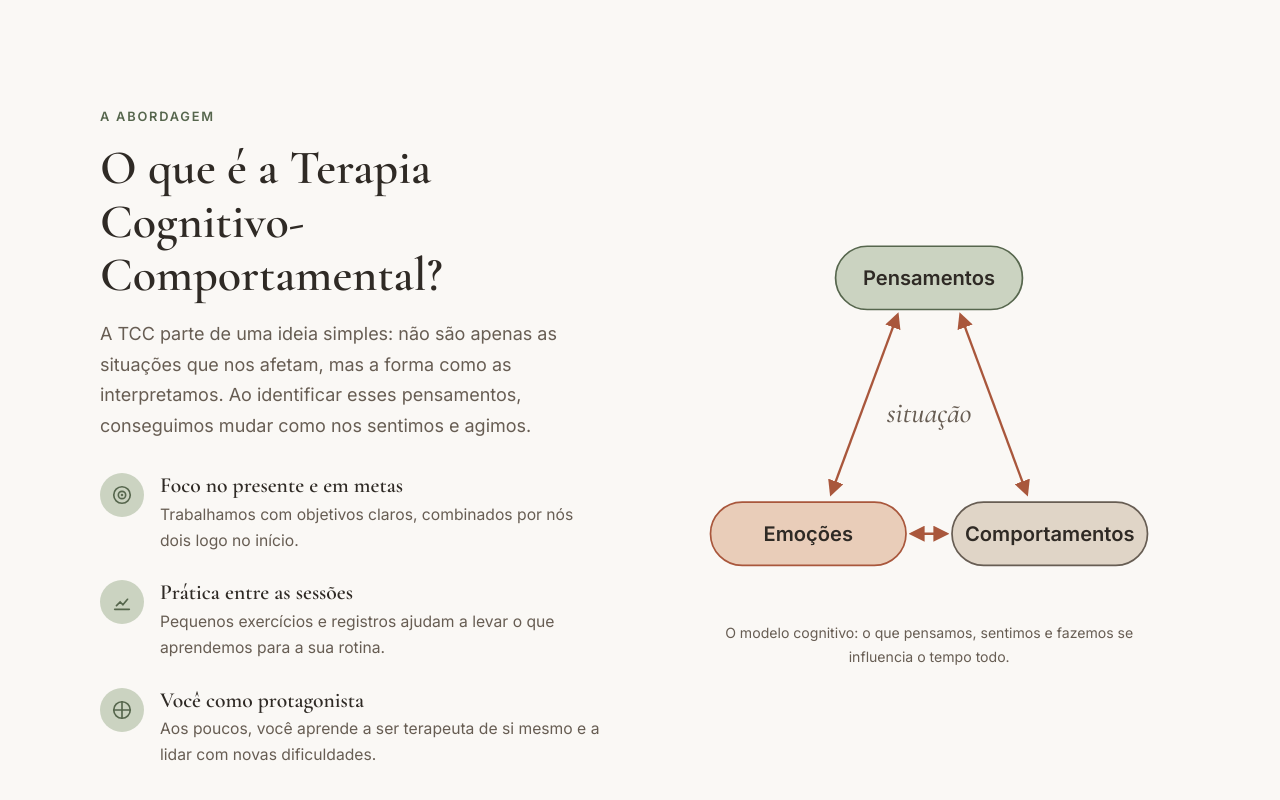
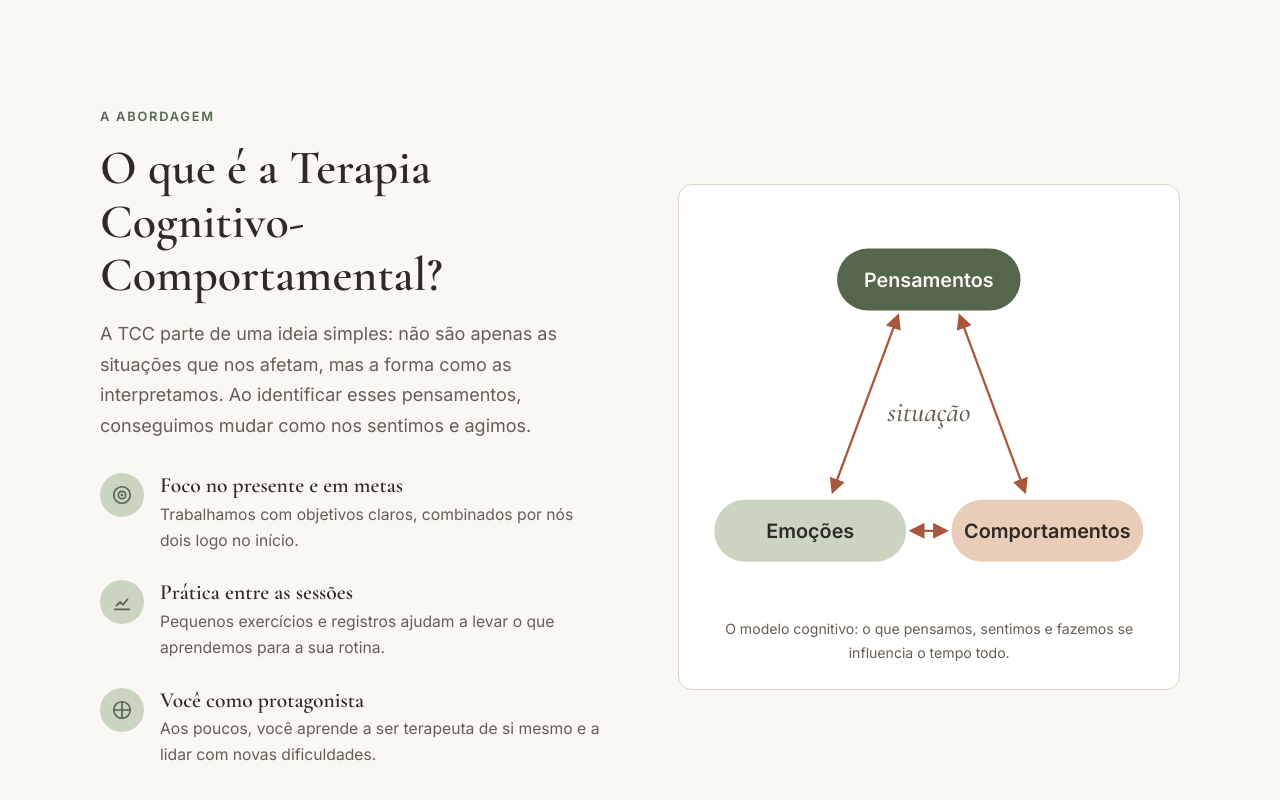
Before and after one commit to 4lmeida/psianna-santos, a plain HTML site: page index.html in a window 1280 px wide. Shown: the part 1686-2486 px from the top of the page. Drawn offline with nearby package versions, Linux system fonts and the light colour scheme.

Commit message:
Volta o diagrama da TCC ao estilo anterior (cartão branco e bolha verde)
This reverts commit 4ba492e.

Co-Authored-By: Claude Opus 5.5 <noreply@anthropic.com>

```diff
--- a/index.html
+++ b/index.html
@@ -19,7 +19,7 @@
 <link rel="preconnect" href="https://fonts.gstatic.com" crossorigin>
 <link rel="stylesheet" href="https://fonts.googleapis.com/css2?family=Cormorant+Garamond:ital,wght@0,500;0,600;1,500;1,600&family=Inter:wght@400;500;600&display=swap">
 <meta name="color-scheme" content="light">
-<link rel="stylesheet" href="styles.css?v=18">
+<link rel="stylesheet" href="styles.css?v=17">
 <script type="application/ld+json">
 {
   "@context": "https://schema.org",
@@ -158,11 +158,11 @@
             <line x1="148" y1="228" x2="172" y2="228" marker-start="url(#arw)" marker-end="url(#arw)"/>
           </g>
           <g font-family="Inter, system-ui, sans-serif" font-size="14" font-weight="600" text-anchor="middle">
-            <rect x="95" y="28" width="130" height="44" rx="22" fill="var(--sage-soft)" stroke="var(--sage)" stroke-width="1.2"/>
-            <text x="160" y="55" fill="var(--ink)">Pensamentos</text>
-            <rect x="8" y="206" width="136" height="44" rx="22" fill="var(--clay-soft)" stroke="var(--clay)" stroke-width="1.2"/>
+            <rect x="95" y="28" width="130" height="44" rx="22" fill="var(--sage)"/>
+            <text x="160" y="55" fill="var(--bg)">Pensamentos</text>
+            <rect x="8" y="206" width="136" height="44" rx="22" fill="var(--sage-soft)"/>
             <text x="76" y="233" fill="var(--ink)">Emoções</text>
-            <rect x="176" y="206" width="136" height="44" rx="22" fill="var(--line)" stroke="var(--muted)" stroke-width="1.2"/>
+            <rect x="176" y="206" width="136" height="44" rx="22" fill="var(--clay-soft)"/>
             <text x="244" y="233" fill="var(--ink)">Comportamentos</text>
           </g>
           <text x="160" y="150" text-anchor="middle" font-family="Cormorant Garamond, Georgia, serif" font-style="italic" font-size="20" fill="var(--muted)">situação</text>
--- a/styles.css
+++ b/styles.css
@@ -178,7 +178,7 @@ p { margin: 0; }
 
 /* TCC */
 .tcc { display: grid; grid-template-columns: 1fr 1fr; gap: clamp(2rem, 6vw, 5rem); align-items: center; }
-.tcc__diagram { max-width: 460px; justify-self: center; width: 100%; }
+.tcc__diagram { background: var(--surface); border: 1px solid var(--line); border-radius: var(--radius); padding: 1.5rem; }
 .tcc__diagram figcaption { color: var(--muted); font-size: 0.88rem; margin-top: 0.8rem; text-align: center; }
 .tcc__diagram svg { display: block; width: 100%; height: auto; }
 .pillars { display: grid; gap: 1.6rem; margin-top: 2rem; }
```
